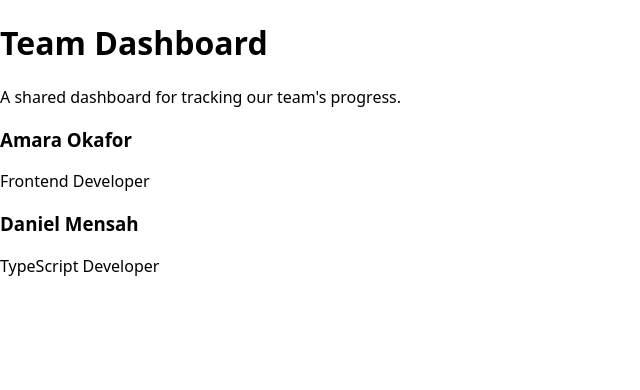
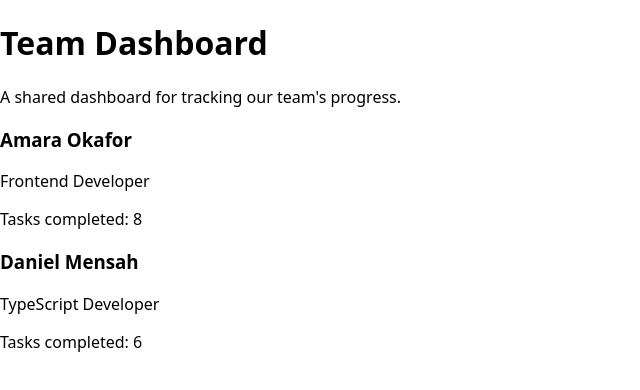
Before and after one commit to code2811/coding-party-react-exercises7, a React (Vite) app: page / in a window 1280 px wide. Shown: the top 390 px of the page, without its empty margins (0-640 px from the left). Built offline with nearby package versions, Linux system fonts and the light colour scheme.

Commit message:
Add numeric member task count

```diff
--- a/src/MemberCard.tsx
+++ b/src/MemberCard.tsx
@@ -3,13 +3,15 @@
 interface MemberCardProps {
   name: string
   role: string
+  tasksCompleted: number
 }
 
-function MemberCard({ name, role }: MemberCardProps) {
+function MemberCard({ name, role, tasksCompleted }: MemberCardProps) {
   return (
     <div>
       <h3>{name}</h3>
       <p>{role}</p>
+      <p>Tasks completed: {tasksCompleted}</p>
     </div>
   )
 }
--- a/src/TeamDashboard.tsx
+++ b/src/TeamDashboard.tsx
@@ -7,8 +7,8 @@ function TeamDashboard() {
     <>
       <h1>Team Dashboard</h1>
       <p>A shared dashboard for tracking our team's progress.</p>
-      <MemberCard name="Amara Okafor" role="Frontend Developer" />
-      <MemberCard name="Daniel Mensah" role="TypeScript Developer" />
+      <MemberCard name="Amara Okafor" role="Frontend Developer" tasksCompleted={8} />
+      <MemberCard name="Daniel Mensah" role="TypeScript Developer" tasksCompleted={6} />
     </>
   )
 }
```
